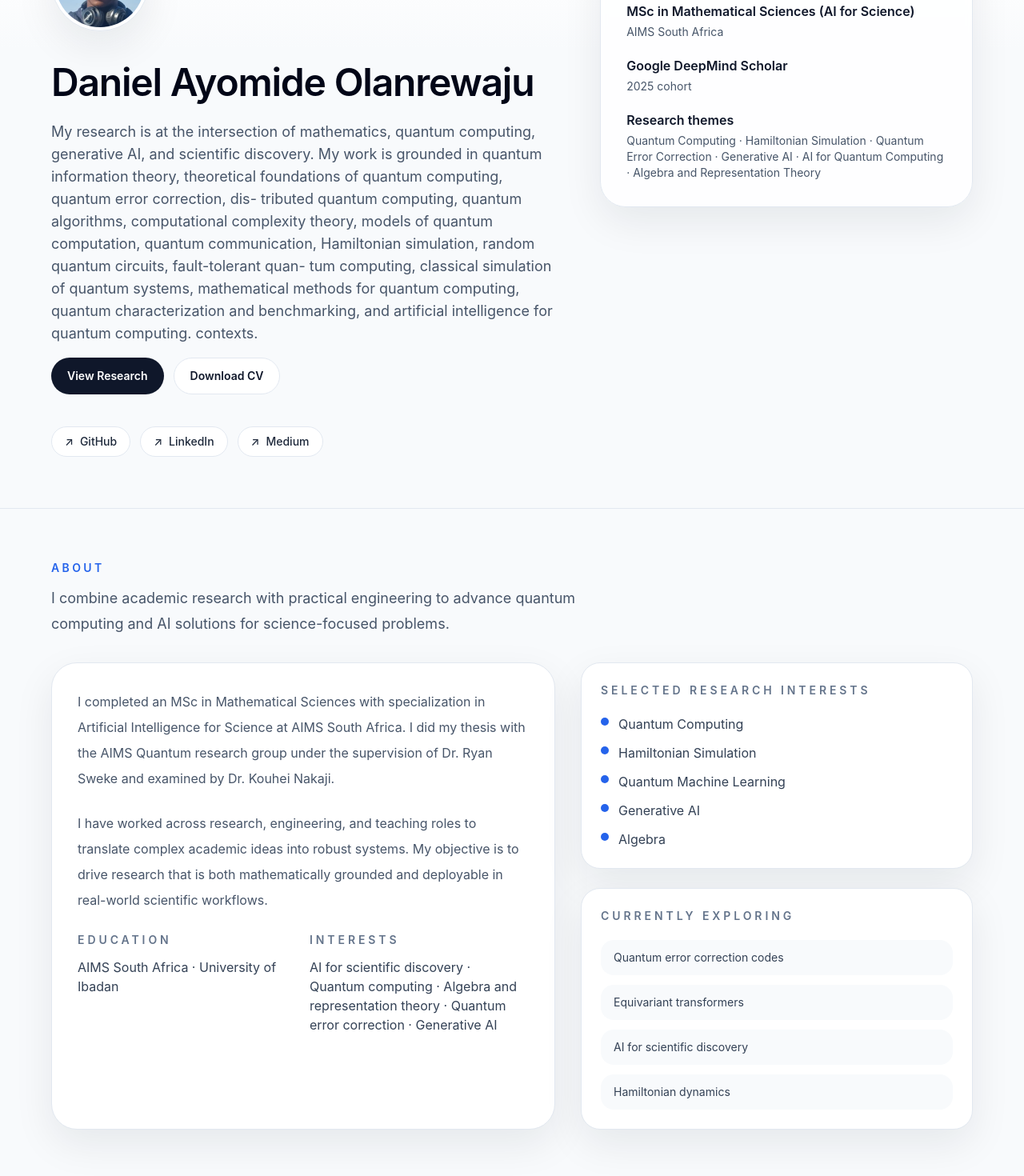
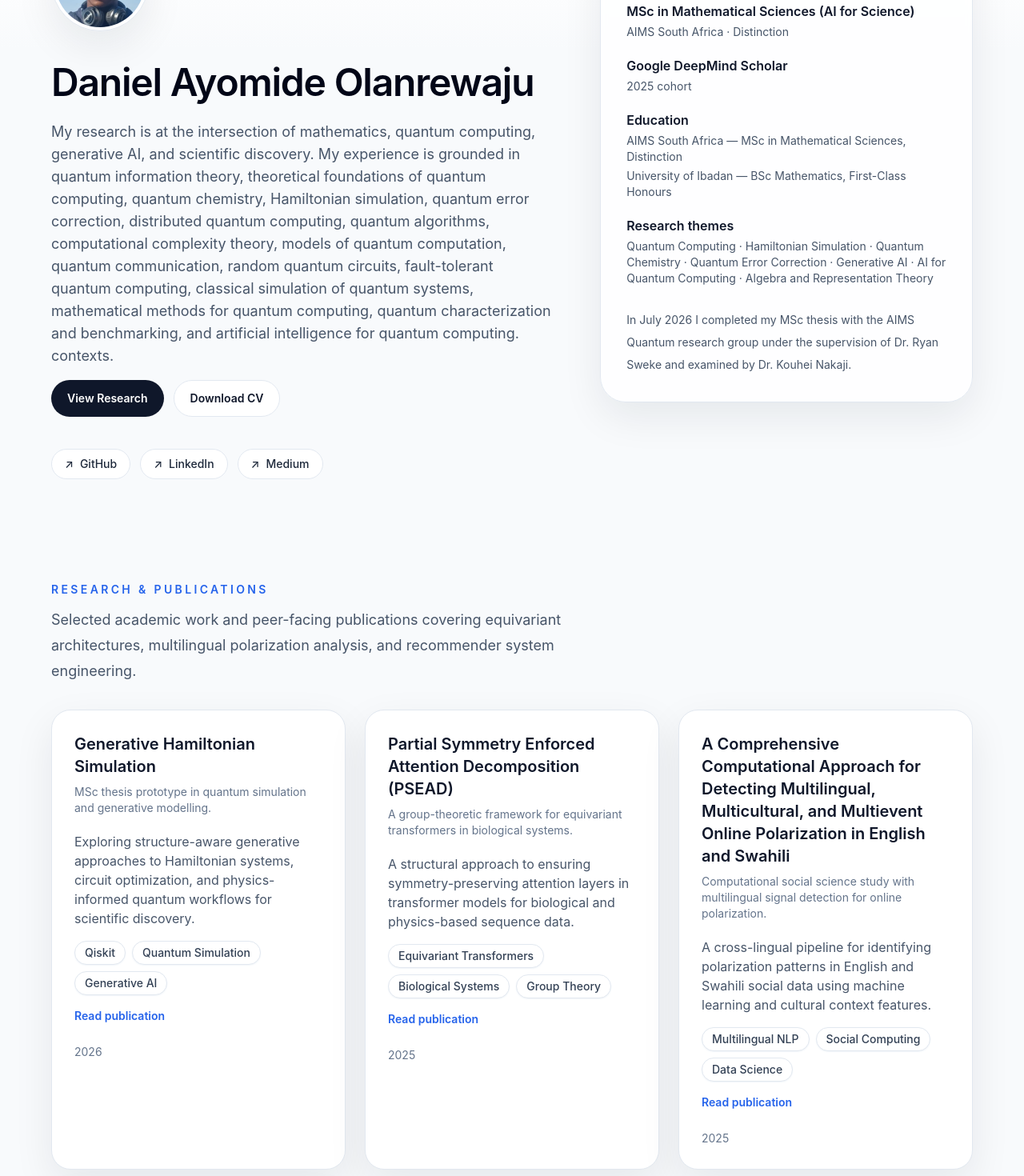
Before and after one commit to DanielAyomide-git/danielayomide-git.github.io, a React (Vite) app: page / in a window 1280 px wide. Shown: the part 240-1710 px from the top of the page at 80% size. Built offline with nearby package versions, Linux system fonts and the light colour scheme; the HTML template or start-up script is replaced by a standard one.

Commit message:
Updated CV and publications

```diff
--- a/src/App.tsx
+++ b/src/App.tsx
@@ -5,6 +5,16 @@ import { SectionHeading } from "./components/SectionHeading";
 const profileImage = `${(import.meta as any).env?.BASE_URL ?? "/"}picture.png`;
 
 const publications = [
+  {
+    title: "Generative Hamiltonian Simulation",
+    subtitle:
+      "MSc thesis prototype in quantum simulation and generative modelling.",
+    description:
+      "Exploring structure-aware generative approaches to Hamiltonian systems, circuit optimization, and physics-informed quantum workflows for scientific discovery.",
+    tags: ["Qiskit", "Quantum Simulation", "Generative AI"],
+    link: "https://doi.org/10.13140/RG.2.2.21841.08804",
+    year: "2026",
+  },
   {
     title: "Partial Symmetry Enforced Attention Decomposition (PSEAD)",
     subtitle:
@@ -190,9 +200,6 @@ function App() {
             Daniel Ayomide Olanrewaju
           </a>
           <nav className="hidden items-center gap-6 text-sm text-slate-600 md:flex">
-            <a href="#about" className="transition hover:text-slate-900">
-              About
-            </a>
             <a href="#research" className="transition hover:text-slate-900">
               Research
             </a>
@@ -256,17 +263,17 @@ function App() {
 
                   <p className="mt-6 mb-4 max-w-2xl text-base leading-8 text-slate-600 sm:text-lg">
                     My research is at the intersection of mathematics, quantum
-                    computing, generative AI, and scientific discovery. My work
-                    is grounded in quantum information theory, theoretical
-                    foundations of quantum computing, quantum error correction,
-                    dis- tributed quantum computing, quantum algorithms,
+                    computing, generative AI, and scientific discovery. My
+                    experience is grounded in quantum information theory,
+                    theoretical foundations of quantum computing, quantum
+                    chemistry, Hamiltonian simulation, quantum error correction,
+                    distributed quantum computing, quantum algorithms,
                     computational complexity theory, models of quantum
-                    computation, quantum communication, Hamiltonian simulation,
-                    random quantum circuits, fault-tolerant quan- tum computing,
-                    classical simulation of quantum systems, mathematical
-                    methods for quantum computing, quantum characterization and
-                    benchmarking, and artificial intelligence for quantum
-                    computing. contexts.
+                    computation, quantum communication, random quantum circuits,
+                    fault-tolerant quantum computing, classical simulation of
+                    quantum systems, mathematical methods for quantum computing,
+                    quantum characterization and benchmarking, and artificial
+                    intelligence for quantum computing. contexts.
                   </p>
 
                   <div className="flex flex-wrap gap-3">
@@ -302,6 +309,7 @@ function App() {
                   />
                 </div>
               </div>
+              <div className="space-y-6">
                 <div className="rounded-[2rem] border border-slate-200 bg-white/80 p-8 shadow-soft backdrop-blur-sm">
                   <p className="text-sm font-semibold uppercase tracking-[0.28em] text-slate-500">
                     Academic profile
@@ -312,7 +320,7 @@ function App() {
                         MSc in Mathematical Sciences (AI for Science)
                       </p>
                       <p className="mt-1 text-sm text-slate-600">
-                      AIMS South Africa
+                        AIMS South Africa · Distinction
                       </p>
                     </div>
                     <div>
@@ -322,106 +330,36 @@ function App() {
                       <p className="mt-1 text-sm text-slate-600">2025 cohort</p>
                     </div>
                     <div>
+                      <p className="font-semibold text-slate-900">Education</p>
+                      <div className="mt-1 space-y-1 text-sm text-slate-600">
+                        <p>
+                          AIMS South Africa — MSc in Mathematical Sciences,
+                          Distinction
+                        </p>
+                        <p>
+                          University of Ibadan — BSc Mathematics, First-Class
+                          Honours
+                        </p>
+                      </div>
+                    </div>
+                    <div>
                       <p className="font-semibold text-slate-900">
                         Research themes
                       </p>
                       <p className="mt-1 text-sm text-slate-600">
-                      Quantum Computing · Hamiltonian Simulation · Quantum Error
-                      Correction · Generative AI · AI for Quantum Computing ·
-                      Algebra and Representation Theory
+                        Quantum Computing · Hamiltonian Simulation · Quantum
+                        Chemistry · Quantum Error Correction · Generative AI ·
+                        AI for Quantum Computing · Algebra and Representation
+                        Theory
+                      </p>
+                    </div>
+                    <p className="pt-2 text-sm leading-7 text-slate-600">
+                      In July 2026 I completed my MSc thesis with the AIMS
+                      Quantum research group under the supervision of Dr. Ryan
+                      Sweke and examined by Dr. Kouhei Nakaji.
                     </p>
                   </div>
                 </div>
-              </div>
-            </div>
-          </div>
-        </section>
-
-        <section
-          id="about"
-          className="border-t border-slate-200 bg-slate-50 px-6 py-16 sm:px-8 lg:px-10"
-        >
-          <div className="mx-auto max-w-6xl">
-            <SectionHeading
-              title="About"
-              description="I combine academic research with practical engineering to advance quantum computing and AI solutions for science-focused problems."
-            />
-            <div className="grid gap-8 lg:grid-cols-[0.9fr_0.7fr]">
-              <div className="space-y-6 rounded-[2rem] border border-slate-200 bg-white p-8 shadow-soft">
-                <p className="text-slate-600 leading-8">
-                  I completed an MSc in Mathematical Sciences with
-                  specialization in Artificial Intelligence for Science at AIMS
-                  South Africa. I did my thesis with the AIMS Quantum research
-                  group under the supervision of Dr. Ryan Sweke and examined by
-                  Dr. Kouhei Nakaji.
-                </p>
-                <p className="text-slate-600 leading-8">
-                  I have worked across research, engineering, and teaching roles
-                  to translate complex academic ideas into robust systems. My
-                  objective is to drive research that is both mathematically
-                  grounded and deployable in real-world scientific workflows.
-                </p>
-                <div className="grid gap-4 sm:grid-cols-2">
-                  <div>
-                    <p className="text-sm font-semibold uppercase tracking-[0.28em] text-slate-500">
-                      Education
-                    </p>
-                    <p className="mt-3 text-slate-700">
-                      AIMS South Africa · University of Ibadan
-                    </p>
-                  </div>
-                  <div>
-                    <p className="text-sm font-semibold uppercase tracking-[0.28em] text-slate-500">
-                      Interests
-                    </p>
-                    <p className="mt-3 text-slate-700">
-                      AI for scientific discovery · Quantum computing · Algebra
-                      and representation theory · Quantum error correction ·
-                      Generative AI
-                    </p>
-                  </div>
-                </div>
-              </div>
-              <div className="space-y-6">
-                <SectionCard>
-                  <p className="text-sm font-semibold uppercase tracking-[0.28em] text-slate-500">
-                    Selected research interests
-                  </p>
-                  <ul className="mt-5 space-y-3 text-slate-700">
-                    {[
-                      "Quantum Computing",
-                      "Hamiltonian Simulation",
-                      "Quantum Machine Learning",
-                      "Generative AI",
-                      "Algebra",
-                    ].map((item) => (
-                      <li key={item} className="flex items-start gap-3">
-                        <span className="mt-1 inline-flex h-2.5 w-2.5 rounded-full bg-accent-500" />
-                        <span>{item}</span>
-                      </li>
-                    ))}
-                  </ul>
-                </SectionCard>
-                <SectionCard>
-                  <p className="text-sm font-semibold uppercase tracking-[0.28em] text-slate-500">
-                    Currently exploring
-                  </p>
-                  <div className="mt-5 space-y-3 text-slate-700">
-                    {[
-                      "Quantum error correction codes",
-                      "Equivariant transformers",
-                      "AI for scientific discovery",
-                      "Hamiltonian dynamics",
-                    ].map((item) => (
-                      <div
-                        key={item}
-                        className="rounded-2xl bg-slate-50 px-4 py-3 text-sm text-slate-700"
-                      >
-                        {item}
-                      </div>
-                    ))}
-                  </div>
-                </SectionCard>
               </div>
             </div>
           </div>
@@ -498,34 +436,10 @@ function App() {
           </div>
         </section>
 
-        <section id="coming" className="px-6 py-16 sm:px-8 lg:px-10">
-          <div className="mx-auto max-w-6xl">
-            <SectionHeading title="Coming" description="Thesis." />
-            <div className="grid gap-6 xl:grid-cols-3">
-              <Card
-                title="Generative Hamiltonian Simulation"
-                subtitle="MSc thesis prototype in quantum simulation and generative modelling."
-                footer="In progress"
-              >
-                <p>
-                  Exploring structure-aware generative approaches to Hamiltonian
-                  systems, circuit optimization, and physics-informed quantum
-                  workflows for scientific discovery.
-                </p>
-                <div className="mt-5 flex flex-wrap gap-2">
-                  <Badge label="Qiskit" />
-                  <Badge label="Quantum Simulation" />
-                  <Badge label="Generative AI" />
-                </div>
-              </Card>
-            </div>
-          </div>
-        </section>
-
         <section id="experience" className="px-6 py-16 sm:px-8 lg:px-10">
           <div className="mx-auto max-w-6xl">
             <SectionHeading
-              title="Professional Experience"
+              title="Work and Research Experience"
               description="Roles in research, software engineering, machine learning, and teaching that have shaped my approach to building robust, research-driven solutions in both academic and production contexts."
             />
             <div className="space-y-6">
```
Also changed, not shown: 8 other files (tests, documents, lock files or other folders). Lines whose indentation alone changed are shown as unchanged.
